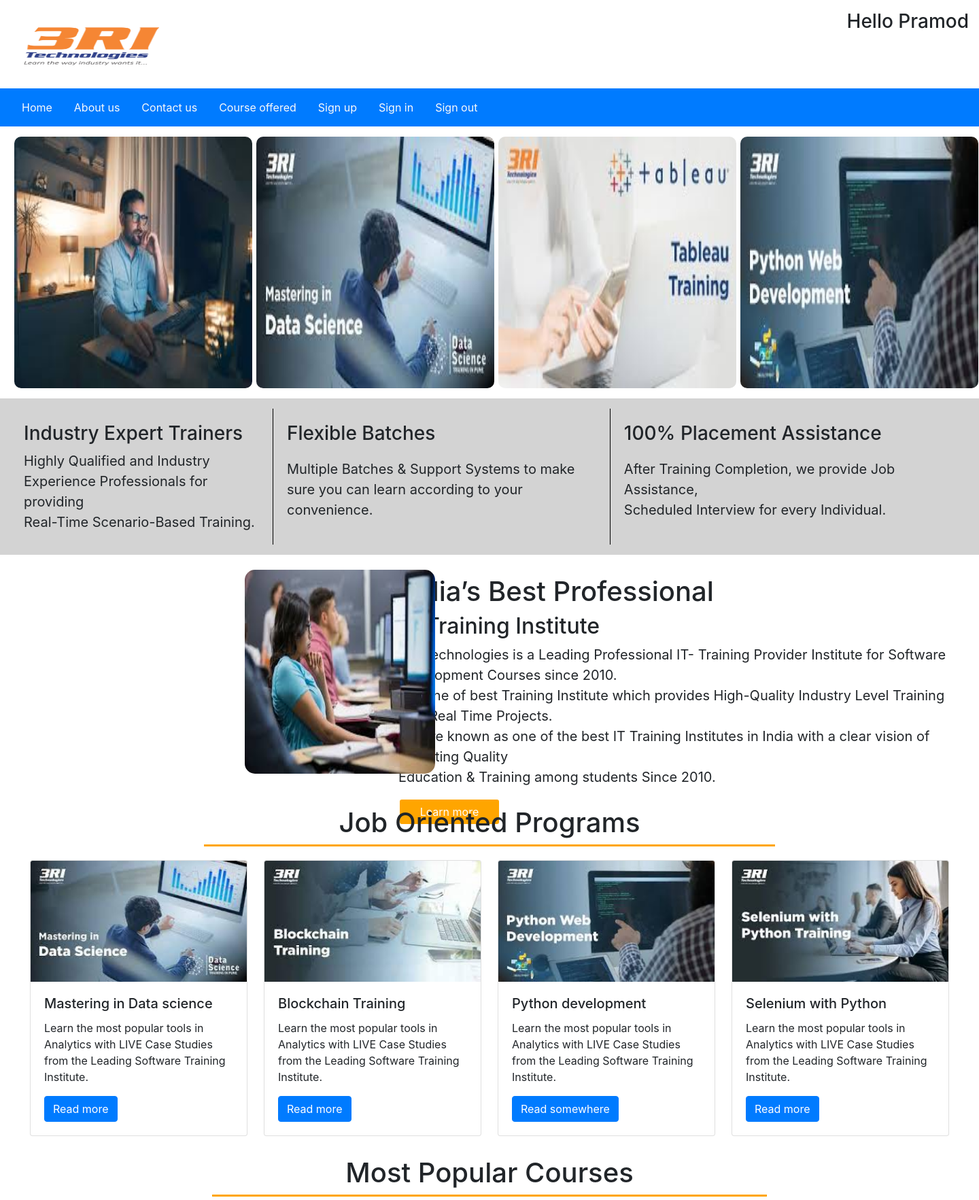
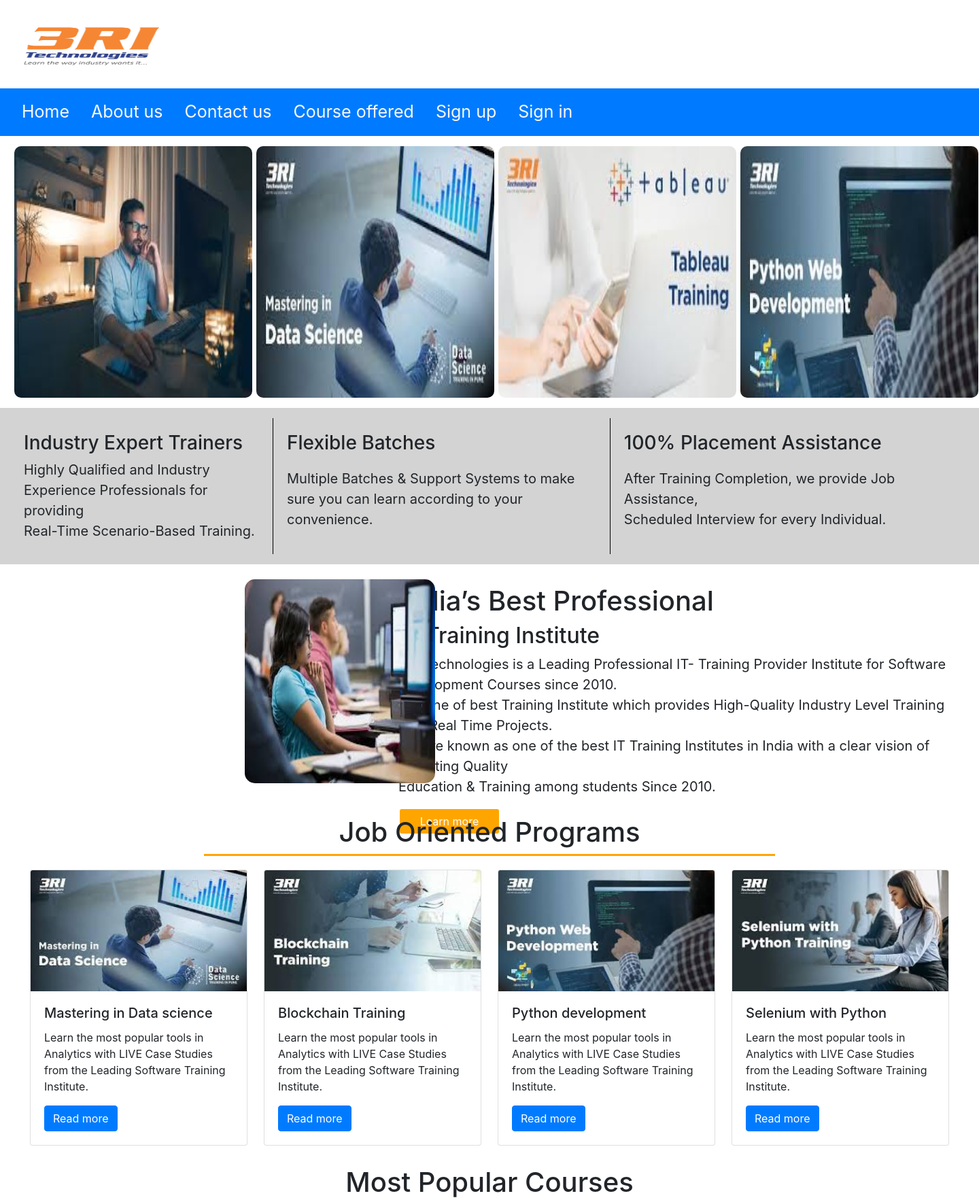
Before and after one commit to Pramod1617/3RI, a Django app: page / in a window 1440 px wide. Shown: the top 1765 px of the page at 68% size. Run offline with Django 4.2, Linux system fonts and the light colour scheme; some libraries are stand-ins or nearby versions.

Commit message:
Add files via upload

```diff
--- a/feedback3RI/index/templates/index.html
+++ b/feedback3RI/index/templates/index.html
@@ -16,10 +16,11 @@
 {% block header %}
 <div class="header">
 <img src="{% static 'images/threeRI.png' %}" style="margin-left:20px; width:200px;">
-
-<h3>Hello Pramod</h3>
+{% if request.user.is_authenticated %}
+         <h3>Hello {{user.username}}</h3>
+  {% endif %}
 </div>
-<nav class="navbar navbar-expand-lg navbar-dark bg-primary ">
+<nav class="navbar navbar-expand-lg navbar-dark bg-primary " style="font-size:25px">
 
   <button class="navbar-toggler" type="button" data-toggle="collapse" data-target="#navbarSupportedContent" aria-controls="navbarSupportedContent" aria-expanded="false" aria-label="Toggle navigation">
     <span class="navbar-toggler-icon"></span>
@@ -42,12 +43,16 @@
       <li class="nav-item">
         <a class="nav-link text-light" href="{% url 'signup' %}">Sign up</a>
       </li>
-      <li class="nav-item">
-        <a class="nav-link text-light" href="{% url 'signin' %}">Sign in</a>
-      </li>
-      <li class="nav-item">
-        <a class="nav-link text-light" href="{% url 'signin' %}">Sign out</a>
-      </li>
+
+      {% if user.is_authenticated %}
+        <li class="nav-item">
+            <a  class="nav-link text-light" href="{% url 'signout' %}">Sign out</a>
+        </li>
+      {% else %}
+        <li class="nav-item">
+          <a class="nav-link text-light" href="{% url 'signin' %}">Sign in</a>
+        </li>
+      {% endif %}
     </ul>
   </div>
 </nav>
@@ -126,7 +131,7 @@
         <div class="card-body">
           <h5 class="card-title">Python development</h5>
           <p class="card-text">Learn the most popular tools in Analytics with LIVE Case Studies from the Leading Software Training Institute.</p>
-          <a href="{% url 'python' %}" class="btn btn-primary">Read somewhere</a>
+          <a href="{% url 'python' %}" class="btn btn-primary">Read more</a>
         </div>
       </div>
       <div class="card" style="width: 20rem;">
@@ -156,7 +161,7 @@
         <div class="card-body">
           <h5 class="card-title">Data science with python stats</h5>
           <p class="card-text">Some quick example text to build on the card title and make up the bulk of the card's content.</p>
-          <a href="#" class="btn btn-primary">Go somewhere</a>
+          <a href="#" class="btn btn-primary">Read more</a>
         </div>
       </div>
       <div class="card" style="width: 20rem;">
@@ -266,5 +271,12 @@
   <link rel="stylesheet" href="https://cdnjs.cloudflare.com/ajax/libs/font-awesome/6.4.2/css/fontawesome.min.css" integrity="sha512-siarrzI1u3pCqFG2LEzi87McrBmq6Tp7juVsdmGY1Dr8Saw+ZBAzDzrGwX3vgxX1NkioYNCFOVC0GpDPss10zQ==" crossorigin="anonymous" referrerpolicy="no-referrer" />
   <link rel="stylesheet" href="https://cdnjs.cloudflare.com/ajax/libs/font-awesome/6.4.2/css/regular.min.css" integrity="sha512-rOTVxSYNb4+/vo9pLIcNAv9yQVpC8DNcFDWPoc+gTv9SLu5H8W0Dn7QA4ffLHKA0wysdo6C5iqc+2LEO1miAow==" crossorigin="anonymous" referrerpolicy="no-referrer" />
   <link rel="stylesheet" href="https://cdnjs.cloudflare.com/ajax/libs/font-awesome/6.4.2/css/brands.min.css" integrity="sha512-W/zrbCncQnky/EzL+/AYwTtosvrM+YG/V6piQLSe2HuKS6cmbw89kjYkp3tWFn1dkWV7L1ruvJyKbLz73Vlgfg==" crossorigin="anonymous" referrerpolicy="no-referrer" />
+
+
+
+
+
+
+
 </body>
 </html>
```
Also changed, not shown: feedback3RI/db.sqlite3.
